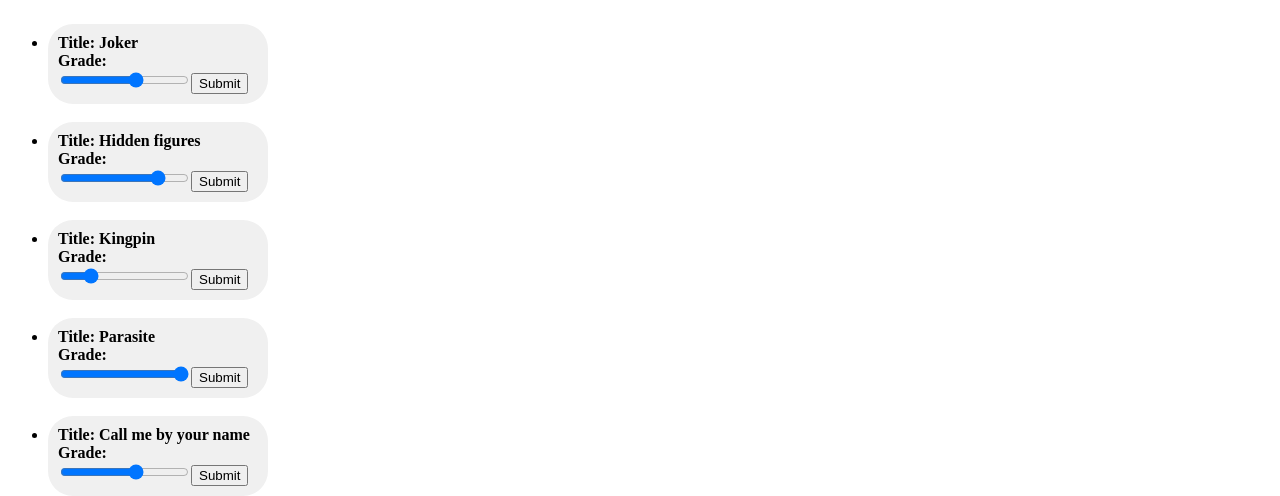
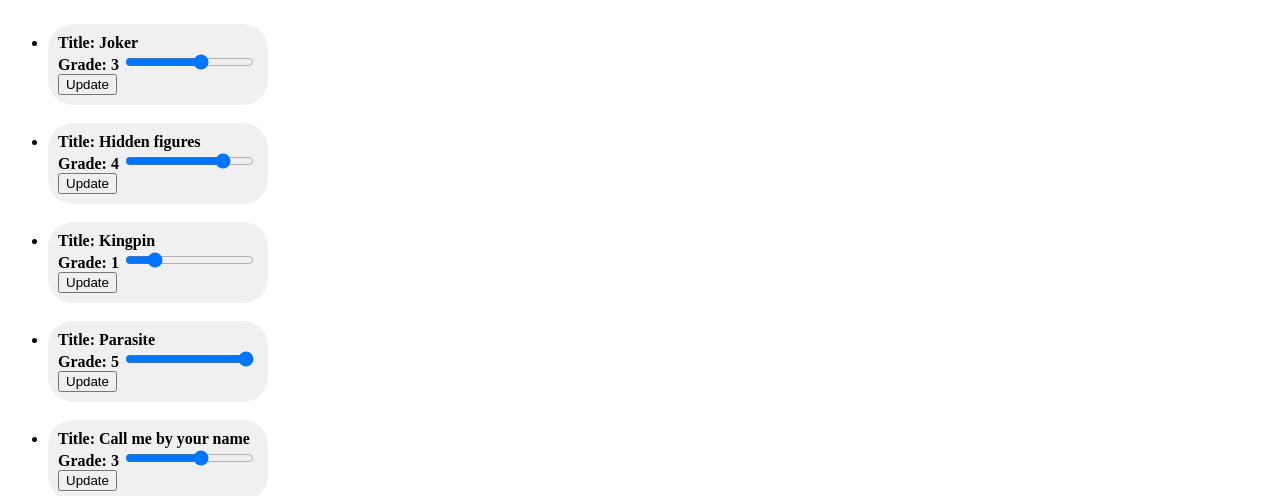
Before and after one commit to karinlagrelius/javascript-test, an Angular app in the folder rottenBananas/: page / in a window 1280 px wide. Shown: the part 310-806 px from the top of the page. Built offline with nearby package versions, Linux system fonts and the light colour scheme.

Commit message:
updating new grades properly, just the db left to do

```diff
--- a/rottenBananas/src/app/movies.component.ts
+++ b/rottenBananas/src/app/movies.component.ts
@@ -1,6 +1,6 @@
 import {Observable, Subscription} from 'rxjs';
 import {MoviesService} from './movies.service';
-import {Component, OnDestroy} from '@angular/core';
+import {Component, OnDestroy, ViewChild} from '@angular/core';
 // import {MatInputModule} from '@angular/material/input';
 
 
@@ -12,12 +12,10 @@
       <li *ngFor="let movie of movies">
         <div style="padding: 10px; background: #F0F0F0; border-radius: 25px; width: 200px;">
           Title: {{movie.title}}
-          <br>
-          Grade:  <form action="{{updateGrade(movie.id, movie.grade)}}" oninput="" id="{{movie.title}}">
-                    <input type="range" name="grade" value="{{movie.grade}}" max="5">
-                    <output name="newGrade" for="grade"></output>
-                    <input type="submit">
-                  </form>
+        <br>
+        Grade: {{movie.grade}}
+              <input #range type="range" name="grade" value={{movie.grade}} max="5">
+              <button (click)="updateGrade(movie.id, range.value)"> Update </button>
         </div>
         <br>
       </li>
@@ -30,10 +28,7 @@
   subscription: Subscription;
   grade: number = 0;
   movies: {id: number, grade: number, title: string}[];
-  // gradeChange = this.formBuilder.group({
-  //    grade: '',
-  //    id: ''
-  //  });
+
   constructor(private movieService: MoviesService) { // initiate service so we can unit test, otherwise too tightly coupled
     this.movies = [];
     this.subscription = movieService.getMovies().subscribe((resp) => {
@@ -44,7 +39,8 @@
     this.subscription.unsubscribe();
   }
 
-  updateGrade(id: number, grade: number){
-    console.log("update grade of movie " + id + " to " + grade);
+  updateGrade(movieId: number, newGrade: string){
+    console.log("gonna change a grade! sending to service");
+    this.movieService.updateGradeDB(movieId, parseInt(newGrade));
   }
 }
--- a/rottenBananas/src/app/movies.service.ts
+++ b/rottenBananas/src/app/movies.service.ts
@@ -19,12 +19,10 @@
     console.log(this.filteredMovies);
   }
 
-  changeGrade(){
-    // Args: id, newGrade
-
-    // update this.movies
-    // update this.filteredMovies
-    // update database
+  updateGradeDB(movieId: number, newGrade: number){
+    console.log("about to change " + this.movies[movieId-1].title + " to " + newGrade);
+    this.movies[movieId-1].grade = newGrade;
+    // update database TODO
   }
 
   getMovies(){
```
